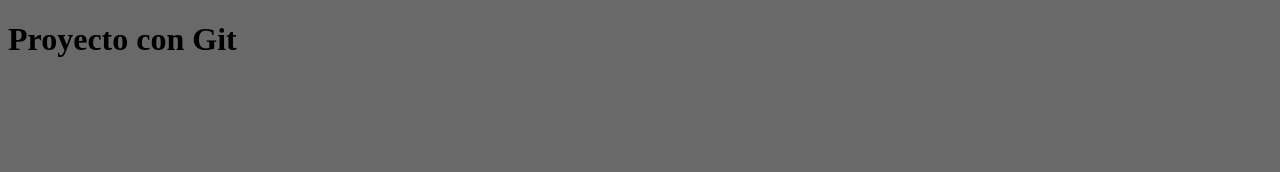
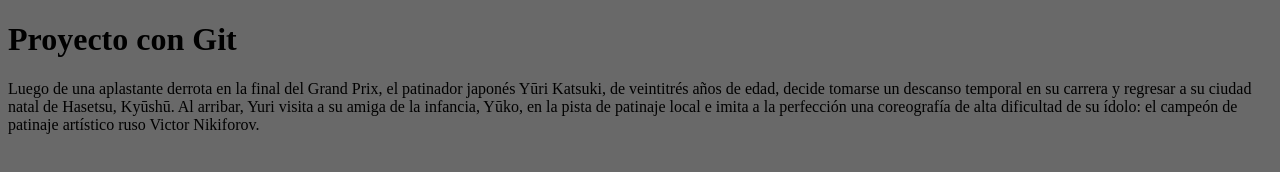
Before and after one commit to SherlynReyes17/ProyectoGit, a plain HTML site: page index.html in a window 1280 px wide. Drawn offline with Linux system fonts and the light colour scheme.

Commit message:
agregamos un parrafo

```diff
--- a/index.html
+++ b/index.html
@@ -9,5 +9,12 @@
 </head>
 <body>
     <h1>Proyecto con Git</h1>
+    <p>Luego de una aplastante derrota en la final del Grand Prix, el
+        patinador japonés Yūri Katsuki, de veintitrés años de edad, decide
+        tomarse un descanso temporal en su carrera y regresar a su ciudad
+        natal de Hasetsu, Kyūshū. Al arribar, Yuri visita a su amiga de la
+        infancia, Yūko, en la pista de patinaje local e imita a la perfección
+        una coreografía de alta dificultad de su ídolo: el campeón de patinaje
+        artístico ruso Victor Nikiforov.</p>
 </body>
 </html>
```
